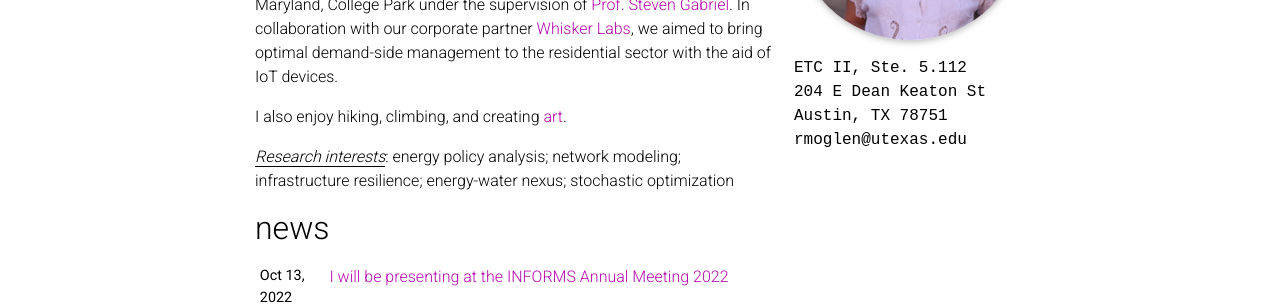
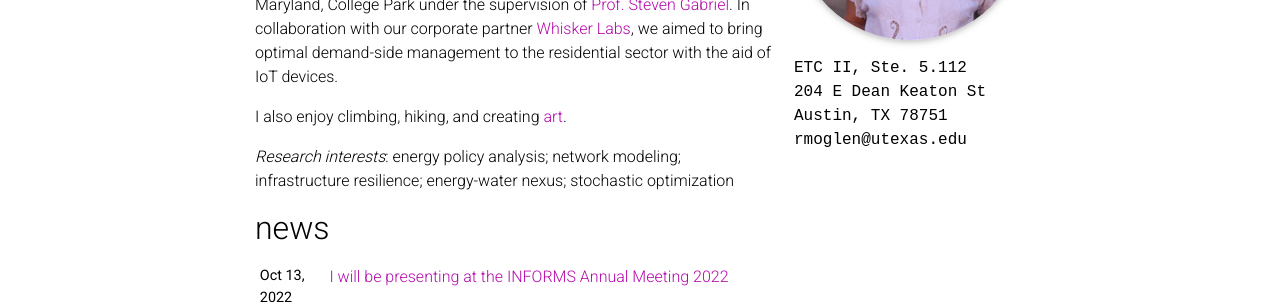
Before and after one commit to rmoglen/rmoglen.github.io, a Jekyll site: the page built from _pages/about.md, in a window 1280 px wide. Shown: the part 391-696 px from the top of the page. Built offline with Jekyll 4.4.1, drawn with Linux system fonts in a browser that asks for light colours; full-size pictures stand in for the smaller copies a plugin makes; comment, search, counter and statistics services are not loaded; a style sheet for code colours, icons or effects is not loaded.

Commit message:
gosh darn it just trying to change the underline

```diff
--- a/_pages/about.md
+++ b/_pages/about.md
@@ -23,7 +23,7 @@ Hello, world! I am a fourth-year Ph.D. candidate in the [Operations Research and
 
 I earned my M.S. in [mechanical engineering](https://enme.umd.edu/) from the University of Maryland, College Park under the supervision of [Prof. Steven Gabriel](http://www.stevenagabriel.umd.edu/).  In collaboration with our corporate partner [Whisker Labs](https://www.whiskerlabs.com/), we aimed to bring optimal demand-side management to the residential sector with the aid of IoT devices.
 
-I also enjoy hiking, climbing, and creating [art](https://rmoglen.github.io/art/).
+I also enjoy climbing, hiking, and creating [art](https://rmoglen.github.io/art/).
 
 
 <em>Research interests</em>: energy policy analysis; network modeling; infrastructure resilience; energy-water nexus; stochastic optimization
--- a/_sass/_base.scss
+++ b/_sass/_base.scss
@@ -8,7 +8,7 @@ p, h1, h2, h3, h4, h5, h6, div, li, span, strong {
   color: var(--global-text-color);
 }
 
-em {
+> em {
   color: var(--global-text-color);
   border-bottom: 1px solid;
 }
--- a/_sass/_layout.scss
+++ b/_sass/_layout.scss
@@ -9,11 +9,6 @@ body {
 
   h1, h2, h3, h4, h5, h6 {
     scroll-margin-top: 66px;
-  }
-
-    > em {
-    border-bottom: 1px solid;
-    font-style: normal;
   }
 }
 
```
